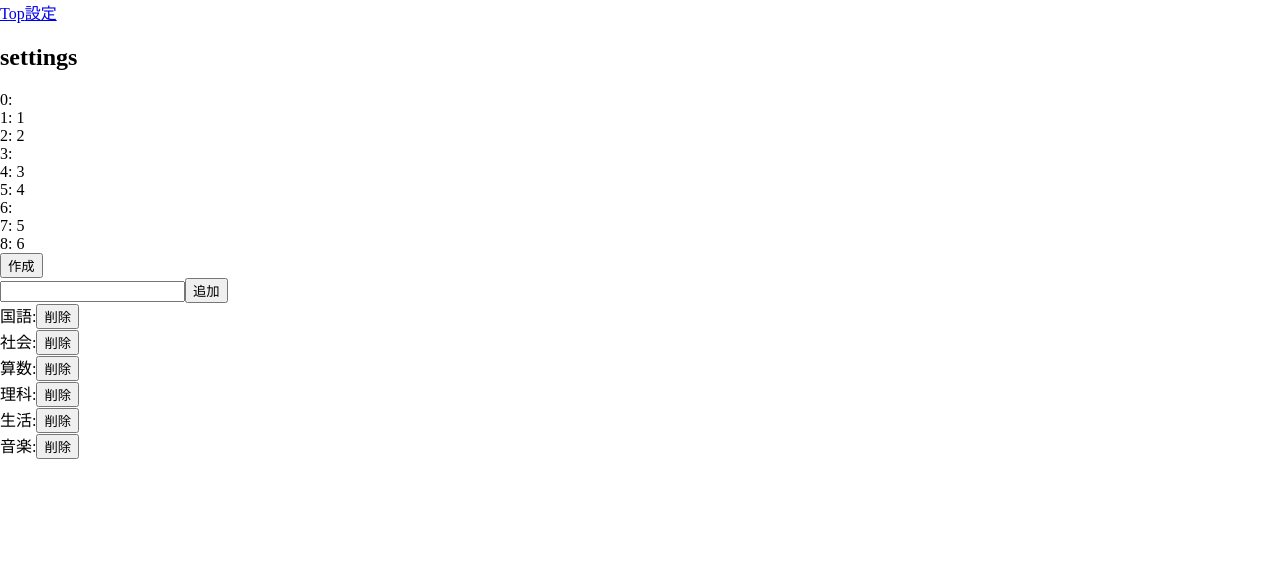
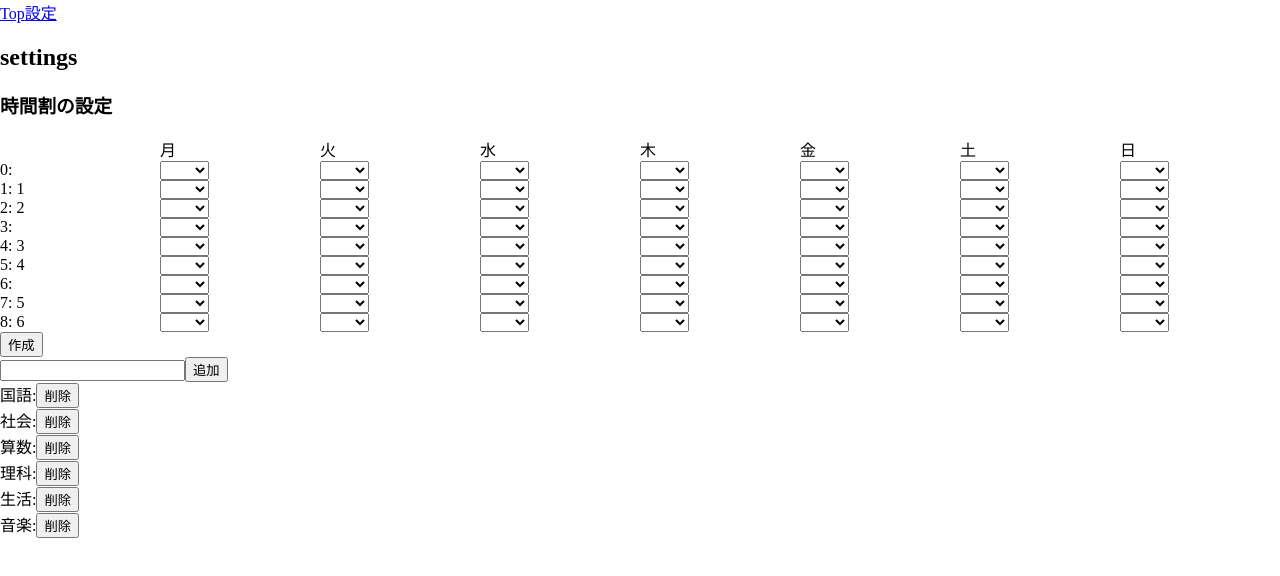
Before and after one commit to ryo4004/school-timetable, a React (Vite) app: page /settings in a window 1280 px wide. Shown: the top 576 px of the page. Built offline with nearby package versions, Linux system fonts and the light colour scheme.

Commit message:
時間割の設定を追加

```diff
--- /dev/null
+++ b/src/features/Timetable/SubjectSelect.tsx
@@ -0,0 +1,23 @@
+import type { ChangeEvent } from 'react'
+import { useConfigStore } from '../../stores/configs'
+
+export const SubjectSelect = ({
+  value,
+  onChange,
+}: {
+  value: string
+  onChange: (e: ChangeEvent<HTMLSelectElement>) => void
+}) => {
+  const { config } = useConfigStore()
+
+  return (
+    <select value={value} onChange={onChange}>
+      <option value=""></option>
+      {config.subjects.map((subject) => (
+        <option key={subject} value={subject}>
+          {subject}
+        </option>
+      ))}
+    </select>
+  )
+}
--- a/src/features/Timetable/Timetable.tsx
+++ b/src/features/Timetable/Timetable.tsx
@@ -1,11 +1,12 @@
+import { useMemo } from 'react'
 import { useParams } from 'react-router-dom'
 import { useTimetableStore } from '../../stores/timetable'
 import { DateTime } from 'luxon'
 import styles from './Timetable.module.scss'
 import { getWeekDay } from '../../utilities/getWeekDay'
 import { TimetableDate } from '../../types'
-import { useMemo } from 'react'
 import { useConfigStore } from '../../stores/configs'
+import { SubjectSelect } from './SubjectSelect'
 
 export const Timetable = () => {
   const { key } = useParams<{ key: string }>()
@@ -80,7 +81,6 @@ const ClassItem = ({
   classId: string
 }) => {
   const { updateTimetableDate } = useTimetableStore()
-  const { config } = useConfigStore()
 
   const classItem = timetableDate.classes[classId]
 
@@ -104,17 +104,10 @@ const ClassItem = ({
   return (
     <div>
       <div>
-        <select
+        <SubjectSelect
           value={classItem.subject[0] ?? ''}
           onChange={(e) => onUpdate(e.target.value)}
-        >
-          <option value=""></option>
-          {config.subjects.map((subject) => (
-            <option key={subject} value={subject}>
-              {subject}
-            </option>
-          ))}
-        </select>
+        />
         {classItem.subject.join(', ')}
       </div>
       <div>{classItem.note}</div>
--- /dev/null
+++ b/src/features/settings/Settings.module.scss
@@ -0,0 +1,11 @@
+.timetable {
+  & > div:first-of-type {
+    display: grid;
+    grid-template-columns: repeat(8, 1fr);
+  }
+
+  & > div:nth-of-type(2) > div {
+    display: grid;
+    grid-template-columns: repeat(8, 1fr);
+  }
+}
--- a/src/features/settings/Settings.tsx
+++ b/src/features/settings/Settings.tsx
@@ -1,6 +1,9 @@
 import { useState } from 'react'
 import { useTimetableStore } from '../../stores/timetable'
 import { useConfigStore } from '../../stores/configs'
+import styles from './Settings.module.scss'
+import { WEEKDAYS, Weekday, getWeekNumber } from '../../utilities/getWeekDay'
+import { SubjectSelect } from '../Timetable/SubjectSelect'
 
 export const Settings = () => {
   const [subjectInput, setSubjectInput] = useState('')
@@ -11,11 +14,7 @@ export const Settings = () => {
   return (
     <>
       <h2>settings</h2>
-      {config.classes.map((classItem, index) => (
-        <div key={classItem.id}>
-          {index}: {classItem.name}
-        </div>
-      ))}
+      <TimetableSettings />
       <button onClick={() => createTimetable(2024, config.classes)}>
         作成
       </button>
@@ -54,3 +53,71 @@ export const Settings = () => {
     </>
   )
 }
+
+const TimetableSettings = () => {
+  const { config } = useConfigStore()
+
+  return (
+    <>
+      <h3>時間割の設定</h3>
+      <div className={styles.timetable}>
+        <div>
+          <div></div>
+          {WEEKDAYS.map((weekday) => (
+            <div key={weekday}>{weekday}</div>
+          ))}
+        </div>
+        <div>
+          {config.classes.map((classItem, index) => (
+            <div key={classItem.id}>
+              <div key={classItem.id}>
+                {index}: {classItem.name}
+              </div>
+              {WEEKDAYS.map((weekday) => {
+                return (
+                  <ClassItem
+                    key={weekday}
+                    weekday={weekday}
+                    classId={classItem.id}
+                  />
+                )
+              })}
+            </div>
+          ))}
+        </div>
+      </div>
+    </>
+  )
+}
+
+const ClassItem = ({
+  weekday,
+  classId,
+}: {
+  weekday: Weekday
+  classId: string
+}) => {
+  const { config, updateSchedule } = useConfigStore()
+
+  const weekNumber = getWeekNumber(weekday)
+
+  const scheduledSubject = config.schedule[weekNumber][classId]
+
+  const onUpdate = (selectedSubject: string) => {
+    const newScheduleTable = {
+      ...config.schedule[weekNumber],
+      [classId]: selectedSubject,
+    }
+
+    updateSchedule(weekNumber, newScheduleTable)
+  }
+
+  return (
+    <div>
+      <SubjectSelect
+        value={scheduledSubject}
+        onChange={(e) => onUpdate(e.target.value)}
+      />
+    </div>
+  )
+}
--- a/src/stores/configs.ts
+++ b/src/stores/configs.ts
@@ -1,10 +1,16 @@
 import { create } from 'zustand'
 import { v4 as uuidv4 } from 'uuid'
-import type { ClassConfig, TimetableConfig } from '../types'
+import type {
+  ClassConfig,
+  TimetableConfig,
+  TimetableKey,
+  DateSchedule,
+} from '../types'
 
 export type ConfigStore = {
   config: TimetableConfig
   updateTimetable: (classes: ClassConfig[]) => void
+  updateSchedule: (index: number, dateSchedule: DateSchedule) => void
   updateSubjects: (subjects: string[]) => void
   loadConfig: (config: TimetableConfig) => void
 }
@@ -27,10 +33,15 @@ const getUniqueId = () => {
   return uuidv4().split('-')[0]
 }
 
-const getInitialConfig = () => {
+const getInitialConfig = (): TimetableConfig => {
+  const classes = getInitialTimetableConfig()
+  const dateSchedule = (): Record<TimetableKey, string> => {
+    return classes.reduce((acc, current) => ({ ...acc, [current.id]: '' }), {})
+  }
   return {
     year: null,
-    classes: getInitialTimetableConfig(),
+    classes,
+    schedule: [...Array(7)].fill(dateSchedule()),
     subjects: ['国語', '社会', '算数', '理科', '生活', '音楽'],
   }
 }
@@ -43,6 +54,20 @@ export const useConfigStore = create<ConfigStore>((set) => ({
       config: {
         ...state.config,
         classes,
+      },
+    }))
+  },
+  updateSchedule: (index, dateSchedule) => {
+    set((state) => ({
+      ...state,
+      config: {
+        ...state.config,
+        schedule: state.config.schedule.map((s, i) => {
+          if (i === index) {
+            return dateSchedule
+          }
+          return s
+        }),
       },
     }))
   },
--- a/src/types/Config.ts
+++ b/src/types/Config.ts
@@ -1,10 +1,15 @@
+import { TimetableKey } from './Timetable'
+
 export type ClassConfig = {
   id: string
   name: string
 }
 
+export type DateSchedule = Record<TimetableKey, string>
+
 export type TimetableConfig = {
   year: number | null
+  schedule: DateSchedule[] // 0が日曜日, 1が月曜日
   classes: ClassConfig[]
   subjects: string[]
 }
--- a/src/types/Timetable.ts
+++ b/src/types/Timetable.ts
@@ -8,7 +8,7 @@ export type TimetableWeek = {
   note: string
 }
 
-type TimetableKey = string
+export type TimetableKey = string
 
 export type TimetableDate = {
   date: string
--- a/src/utilities/getWeekDay.ts
+++ b/src/utilities/getWeekDay.ts
@@ -1,7 +1,13 @@
 import type { DateTime } from 'luxon'
 
+export const WEEKDAYS = ['月', '火', '水', '木', '金', '土', '日'] as const
+
+export type Weekday = (typeof WEEKDAYS)[number]
+
 export const getWeekDay = (dateTime: DateTime) => {
-  return ['月', '火', '水', '木', '金', '土', '日'][
-    Number(dateTime.toFormat('c')) - 1
-  ]
+  return WEEKDAYS[Number(dateTime.toFormat('c')) - 1]
 }
+
+export const getWeekNumber = (weekday: Weekday) => {
+  return WEEKDAYS.findIndex((w) => w === weekday)
+}
```
